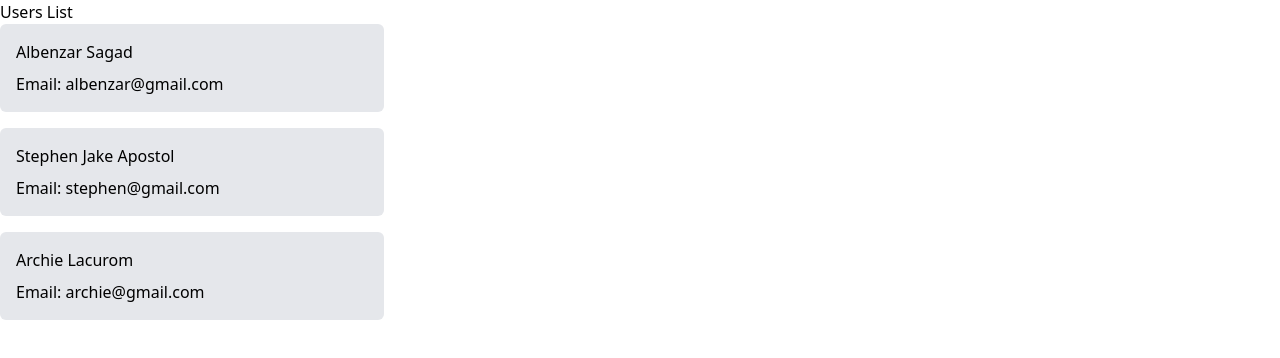
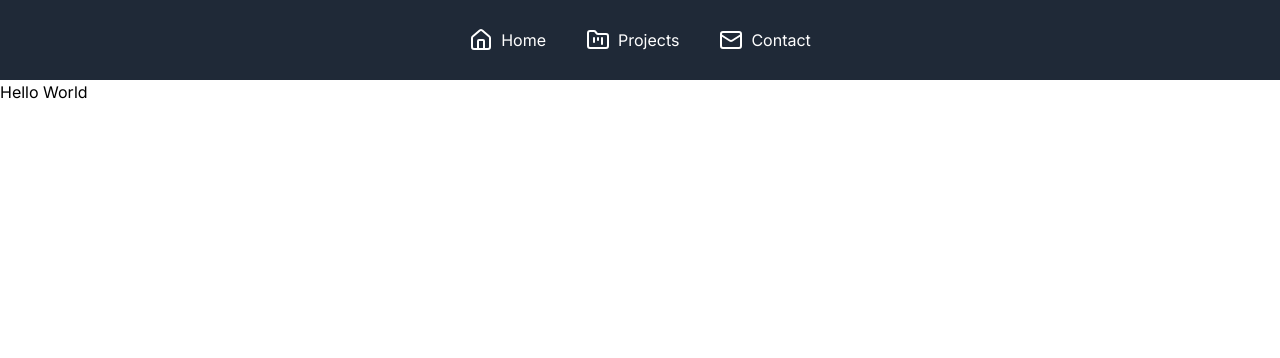
Before and after one commit to Rappykyun/My_2025_Portfolio, a React (Vite) app: page / in a window 1280 px wide. Shown: the top 358 px of the page. Built offline with nearby package versions, Linux system fonts and the light colour scheme.

Commit message:
refactor: update project name and restructure components for My 2025 Portfolio

```diff
--- a/package.json
+++ b/package.json
@@ -1,5 +1,5 @@
 {
-  "name": "react-typecript",
+  "name": "My_2025_Portfolio",
   "private": true,
   "version": "0.0.0",
   "type": "module",
@@ -10,6 +10,8 @@
     "preview": "vite preview"
   },
   "dependencies": {
+    "@fontsource/inter": "^5.1.1",
+    "lucide-react": "^0.469.0",
     "react": "^18.3.1",
     "react-dom": "^18.3.1"
   },
--- a/src/App.tsx
+++ b/src/App.tsx
@@ -1,38 +1,12 @@
+import { Header } from "./components/Header";
+import '@fontsource/inter/400.css';
 export default function App() {
-  const users = [
-    {
-      name: "Albenzar Sagad",
-      email: "albenzar@gmail.com",
-    },
-    {
-      name: "Stephen Jake Apostol",
-      email: "stephen@gmail.com",
-    },
-    {
-      name: "Archie Lacurom",
-      email: "archie@gmail.com",
-    },
-  ];
-  type UserCardProps = {
-    name: string;
-    email: string;
-  };
-  function UserCard({ name, email }: UserCardProps) {
-    return (
-      <div className="flex flex-col gap-2 p-4 bg-gray-200 rounded-md max-w-sm">
-        <h2>{name}</h2>
-        <p>Email: {email}</p>
-      </div>
-    );
-  }
   return (
-    <div>
-      <h1>Users List</h1>
-      <div className="flex flex-col gap-4">
-        {users.map((user) => (
-          <UserCard key={user.email} name={user.name} email={user.email} />
-        ))}
-      </div>
+    <div className="App">
+      <Header />
+      <main>
+        <h1>Hello World</h1>
+      </main>
     </div>
   );
 }
--- /dev/null
+++ b/src/components/Header.tsx
@@ -0,0 +1,32 @@
+import { House, FolderKanban, Mail } from "lucide-react";
+export function Header() {
+  const navItems = [
+    { icon: House, label: "Home" },
+    { icon: FolderKanban, label: "Projects" },
+    { icon: Mail, label: "Contact" },
+  ];
+  type NavItemProps = {
+    icon: React.ComponentType;
+    label: string;
+  };
+  function NavItem({ icon, label }: NavItemProps) {
+    const Icon = icon;
+    return (
+      <li className="flex items-center gap-2">
+        <Icon />
+        <span>{label}</span>
+      </li>
+    );
+  }
+  return (
+    <header className="flex justify-center items-center p-7 bg-gray-800 text-white">
+      <nav>
+        <ul className="flex cursor-pointer gap-10 hover-">
+          {navItems.map((item, index) => (
+            <NavItem key={index} icon={item.icon} label={item.label} />
+          ))}
+        </ul>
+      </nav>
+    </header>
+  );
+}
--- /dev/null
+++ b/src/components/Hero.tsx
@@ -0,0 +1,4 @@
+
+export function hero() {
+
+}
--- a/tailwind.config.js
+++ b/tailwind.config.js
@@ -3,7 +3,11 @@ export default {
   content: ["./index.html",
     "./src/**/*.{js,ts,jsx,tsx}"],
   theme: {
-    extend: {},
+    extend: {
+      fontFamily: {
+        sans: ["Inter", "sans-serif"],
+      }
+    },
   },
   plugins: [],
 };
```
Also changed, not shown: 1 other file (tests, documents, lock files or other folders).
